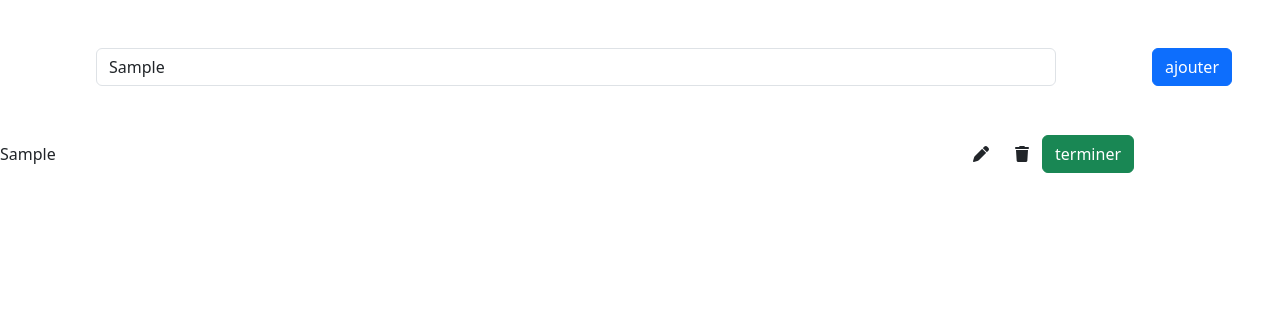
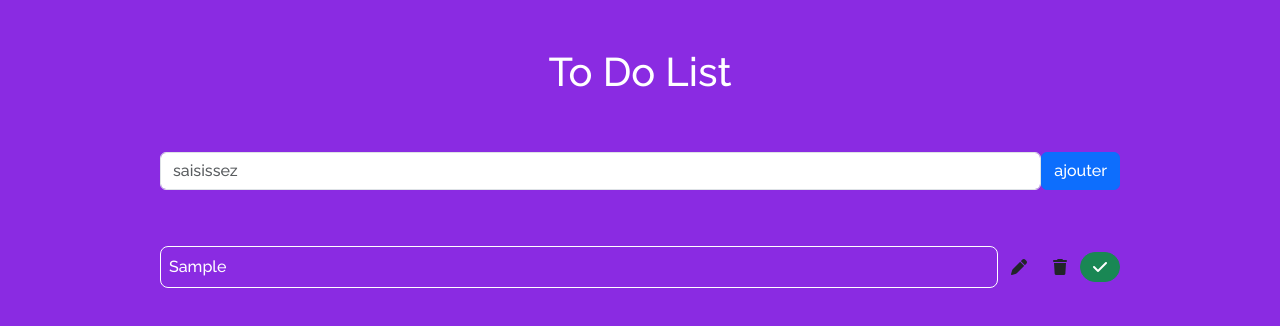
Before and after one commit to kodanne-bakeli/todolist, a plain HTML site: page index.html in a window 1280 px wide. Both pictures are taken after typing "Sample" into the empty fields and a click on the button "ajouter". Drawn offline with nearby package versions, Linux system fonts and the light colour scheme.

Commit message:
integrations feedbacks

```diff
--- a/index.html
+++ b/index.html
@@ -12,11 +12,11 @@
         crossorigin="anonymous" referrerpolicy="no-referrer" />
     <link rel="stylesheet" href="style.css">
 </head>
-<body>
-
-    <form action="" class="d-flex my-5">
-        <input id="search" type=" text" placeholder="saisissez" class="form-control w-75 mx-auto">
-        <input type="button" value="ajouter" class="btn btn-primary me-md-5 me-4" onclick="Add()">
+<body >
+    <h1 class="text-center text-white pt-5">To Do List</h1>
+    <form action="" class="d-flex py-5 justify-content-center w-75 mx-auto">
+        <input id="search" type=" text" placeholder="saisissez" class="form-control">
+        <input type="button" value="ajouter" class="btn btn-primary mx-auto" onclick="Add()">
     </form>
     <form action="" id="taches">
 
--- a/index.js
+++ b/index.js
@@ -1,29 +1,47 @@
 
+
+//fonction pour ajouter de nouvelles taches
 function Add() {
-    let search = document.getElementById("search").value
-    search.innerHTML = ""
-    return document.getElementById('taches').innerHTML +=
-        `<div class="d-flex align-items-center my-2">
-    <label class="w-75  py-2">${search}</label>
-    <input type="text" placeholder="${search}" class="form-control w-75 mx-auto">
-    <i class=" btn fa-solid fa-pen" onclick="Modify()"></i>
-    <i class="btn fa-solid fa-trash" onclick="Trash()"></i>
-    <input type="button" value="terminer" class="btn btn-success" onclick="Finish()">
+    let search = document.getElementById("search")
+
+
+        document.getElementById('taches').innerHTML +=
+    `<div class="d-flex align-items-center my-2 w-75 mx-auto">
+    <label class="border w-100 border-white rounded-3 p-2">${search.value}</label>
+    <input type="text" name="text" id="text" value="${search.value}" class="form-control">
+    <span class="btn btn-secondary" onclick="Enter(event)">entrer</span>
+    <i class="btn fa-solid fa-pen" onclick="Modify(event)"></i>
+    <i class="btn fa-solid fa-trash" onclick="Trash(event)"></i>
+    <i class="btn fa-solid fa-check rounded-pill btn-success" onclick="Finish(event)"></i>
     </div>
     `
+    search.value = ""
 }
-function Modify() {
+//fonction pour modifier des taches
+function Modify(event) {
+     let items = event.target.parentNode
+      items.classList.add("editMode");
+
+
+}
+function Enter(event){
     let items = event.target.parentNode
-     items.classList.add("editMode");
-     if("Enter" === keydown){
-        items.classList.remove("editMode");
-     }
+    let input = items.childNodes[3]
+    let label = items.childNodes[1]
+
+    label.innerText= input.value
+
+    items.classList.remove("editMode");
 }
-function Trash() {
+//fonction pour supprimer des taches
+function Trash(event) {
+
     event.target.parentNode.remove()
 }
-function Finish() {
-    event.target.parentNode.style.background = "#009900"
+//fonction pour terminer de taches
+function Finish(event) {
+    let items = event.target.parentNode
+    let label = items.childNodes[1]
+    label.style.background = "#009900"
 
 }
-// //cree une gestio de tache lutilisateur pourra ajouter afficher supprimer et modififer une tache ensuite si on termine la tache(cliquer sur terminer) le bg de la tache doit etre en vert
--- a/style.css
+++ b/style.css
@@ -1,11 +1,23 @@
-input[type=text] {
-    display:none;
-  }
+@import url('https://fonts.googleapis.com/css2?family=Raleway:wght@300;500;600;700&display=swap');
 
-  .editMode input[type=text] {
-    display:block;
-  }
+body {
+  background: blueviolet;
+  font-family: 'Raleway', sans-serif;
+  color: white;
+  font-size: 300;
+}
 
-  .editMode label {
-    display:none;
-  }
+input[type=text],
+span.btn {
+  display: none;
+}
+
+.editMode input[type=text],
+.editMode span.btn {
+  display: block;
+}
+
+.editMode label {
+  display: none;
+
+}
```
